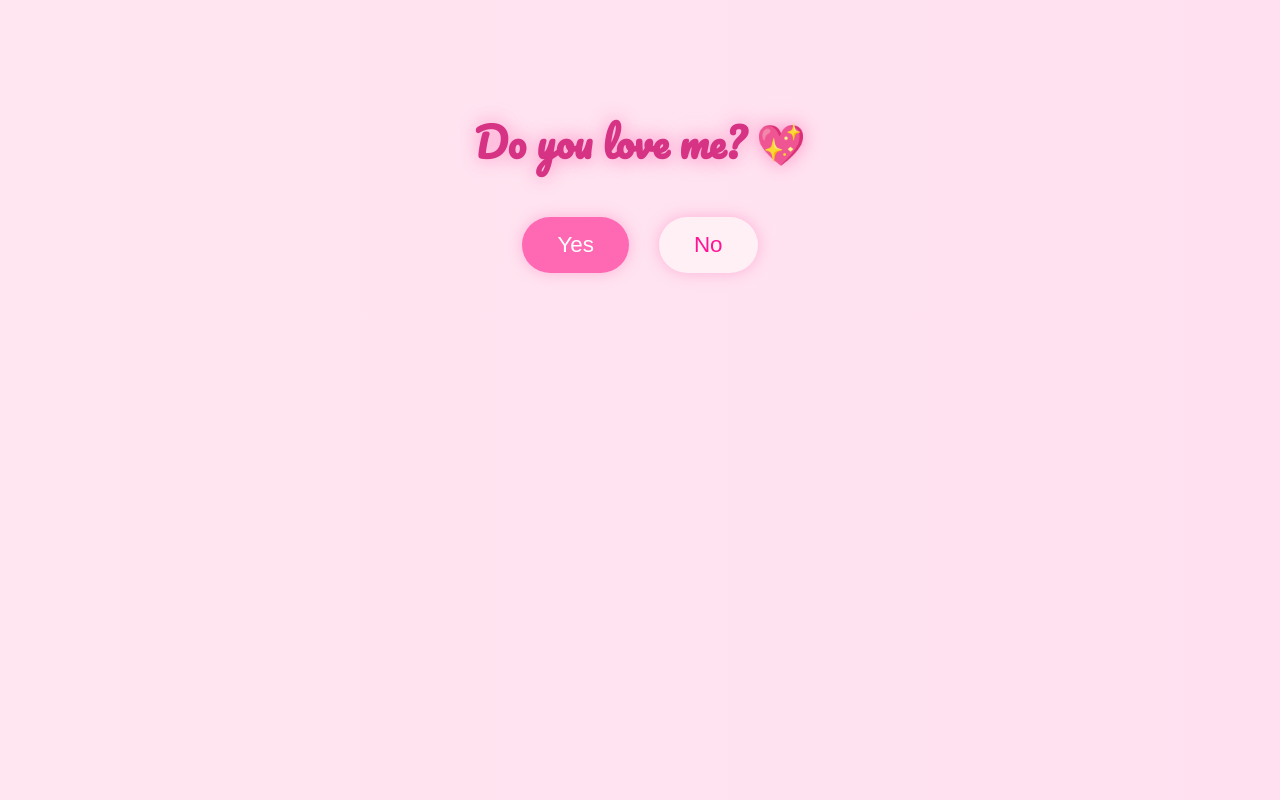
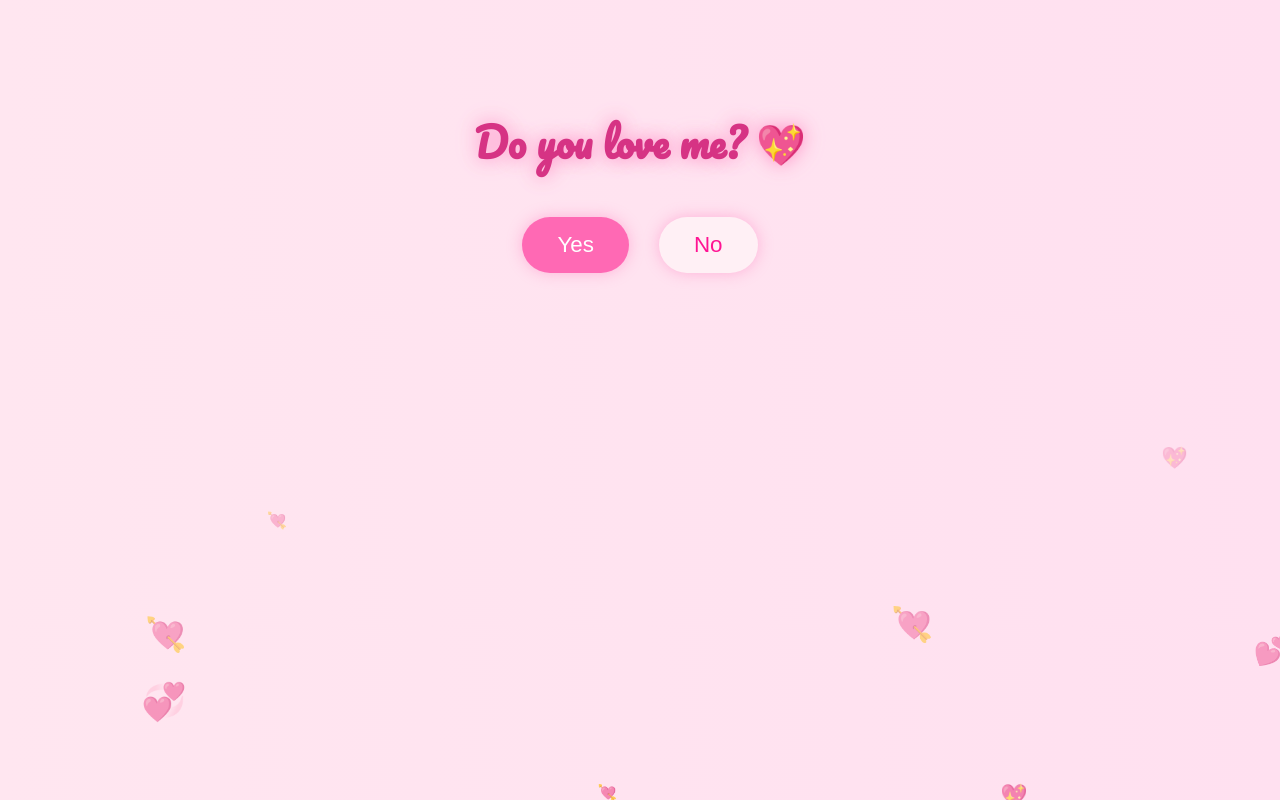
Before and after one commit to tahsin1177/love-game, a plain HTML site: page index.html in a window 1280 px wide. Drawn offline with Linux system fonts and the light colour scheme.

Commit message:
Update index.html

```diff
--- a/index.html
+++ b/index.html
@@ -87,10 +87,24 @@
       to { opacity: 1; transform: scale(1); }
     }
 
-    .decor {
-      position: absolute;
+    .floating-heart {
+      position: fixed;
+      font-size: 20px;
+      animation: floatUp linear infinite;
       pointer-events: none;
-      z-index: 1;
+      z-index: 0;
+      color: #ff4da6;
+    }
+
+    @keyframes floatUp {
+      from {
+        transform: translateY(100vh) scale(1);
+        opacity: 1;
+      }
+      to {
+        transform: translateY(-10vh) scale(1.2);
+        opacity: 0;
+      }
     }
 
     .heart {
@@ -99,6 +113,7 @@
       background-color: #ff69b4;
       transform: rotate(-45deg);
       animation: fall 6s linear infinite;
+      position: absolute;
     }
 
     .heart::before,
@@ -117,21 +132,6 @@
     @keyframes fall {
       0% { transform: translateY(-20px) rotate(-45deg); opacity: 1; }
       100% { transform: translateY(100vh) rotate(-45deg); opacity: 0; }
-    }
-
-    .sticker {
-      width: 60px;
-      height: 60px;
-      position: absolute;
-      animation: floaty 6s ease-in-out infinite;
-      pointer-events: none;
-      z-index: 0;
-    }
-
-    @keyframes floaty {
-      0% { transform: translateY(0) rotate(0); }
-      50% { transform: translateY(-20px) rotate(5deg); }
-      100% { transform: translateY(0) rotate(0); }
     }
 
     @media (max-width: 600px) {
@@ -177,7 +177,6 @@
         questionEl.textContent = questions[current];
         root.style.setProperty("background", `var(${bgs[current % bgs.length]})`);
         resetNoBtn();
-        spawnStickers();
       } else {
         questionEl.style.display = "none";
         yesBtn.style.display = "none";
@@ -202,8 +201,9 @@
     function dropHearts() {
       for (let i = 0; i < 100; i++) {
         const heart = document.createElement("div");
-        heart.className = "heart decor";
+        heart.className = "heart";
         heart.style.left = Math.random() * window.innerWidth + "px";
+        heart.style.top = "-30px";
         heart.style.width = heart.style.height = 10 + Math.random() * 20 + "px";
         heart.style.animationDuration = 3 + Math.random() * 3 + "s";
         document.body.appendChild(heart);
@@ -211,22 +211,20 @@
       }
     }
 
-    function spawnStickers() {
-      const urls = [
-        'https://cdn-icons-png.flaticon.com/128/833/833472.png',
-        'https://cdn-icons-png.flaticon.com/128/2589/2589175.png',
-        'https://cdn-icons-png.flaticon.com/128/929/929403.png',
-        'https://cdn-icons-png.flaticon.com/128/4205/4205661.png',
-        'https://cdn-icons-png.flaticon.com/128/2589/2589197.png'
-      ];
-      const img = document.createElement("img");
-      img.src = urls[Math.floor(Math.random() * urls.length)];
-      img.className = "sticker";
-      img.style.left = Math.random() * 90 + "vw";
-      img.style.top = Math.random() * 80 + "vh";
-      document.body.appendChild(img);
-      setTimeout(() => img.remove(), 8000);
+    function createFloatingHeart() {
+      const heartEl = document.createElement("div");
+      const emojis = ['💖', '💕', '💘', '💝', '💞'];
+      heartEl.textContent = emojis[Math.floor(Math.random() * emojis.length)];
+      heartEl.className = "floating-heart";
+      heartEl.style.left = Math.random() * 100 + "vw";
+      heartEl.style.animationDuration = 5 + Math.random() * 5 + "s";
+      heartEl.style.fontSize = 14 + Math.random() * 20 + "px";
+      document.body.appendChild(heartEl);
+      setTimeout(() => heartEl.remove(), 10000);
     }
+
+    // Start floating hearts continuously
+    setInterval(createFloatingHeart, 300);
   </script>
 </body>
 </html>
```
